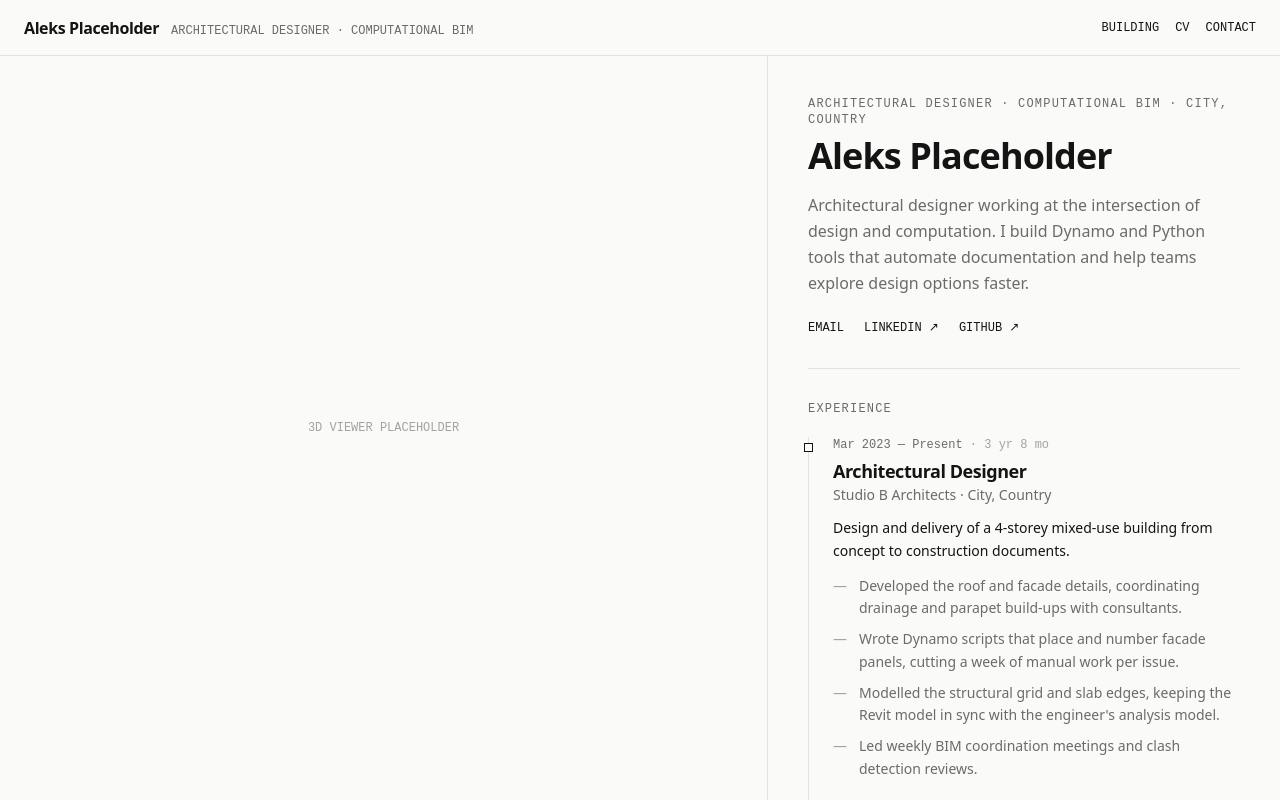
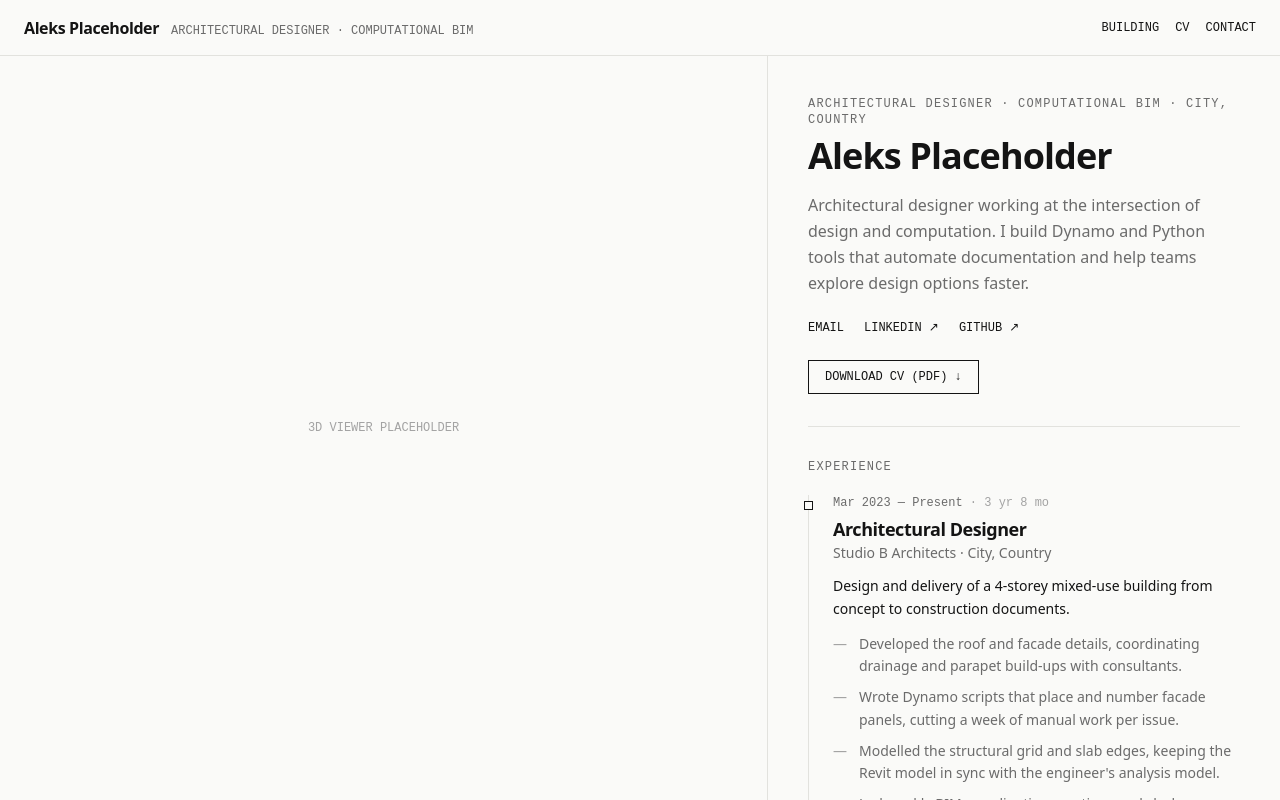
Before and after one commit to al-tsik/al-tsik.github.io, a React (Vite) app: page / in a window 1280 px wide. Shown: the top 800 px of the page. Built offline with nearby package versions, Linux system fonts and the light colour scheme.

Commit message:
feat(cv): add downloadable pdf cv
Optional profile.cvPdf renders a download button in the hero. Ships a
one-page placeholder public/cv.pdf to be replaced with the real CV.

```diff
--- a/src/content/profile.json
+++ b/src/content/profile.json
@@ -8,5 +8,6 @@
   "links": [
     { "label": "LinkedIn", "url": "https://www.linkedin.com/in/your-handle" },
     { "label": "GitHub", "url": "https://github.com/your-username" }
-  ]
+  ],
+  "cvPdf": "/cv.pdf"
 }
--- a/src/features/cv/ProfileHero.tsx
+++ b/src/features/cv/ProfileHero.tsx
@@ -35,6 +35,16 @@ export function ProfileHero({ profile }: ProfileHeroProps) {
           </li>
         ))}
       </ul>
+
+      {profile.cvPdf && (
+        <a
+          href={profile.cvPdf}
+          download
+          className="mt-6 inline-flex items-center gap-2 border border-ink px-4 py-2 font-mono text-xs uppercase transition-colors hover:bg-ink hover:text-paper"
+        >
+          Download CV (PDF) ↓
+        </a>
+      )}
     </header>
   )
 }
```
Also changed, not shown: 1 other file (tests, documents, lock files or other folders).
